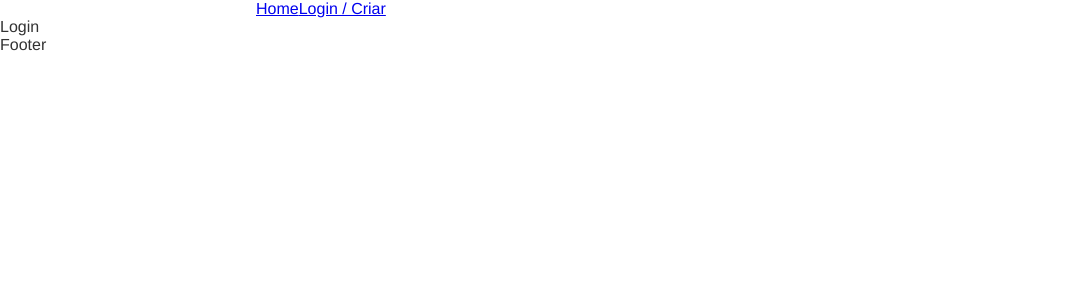
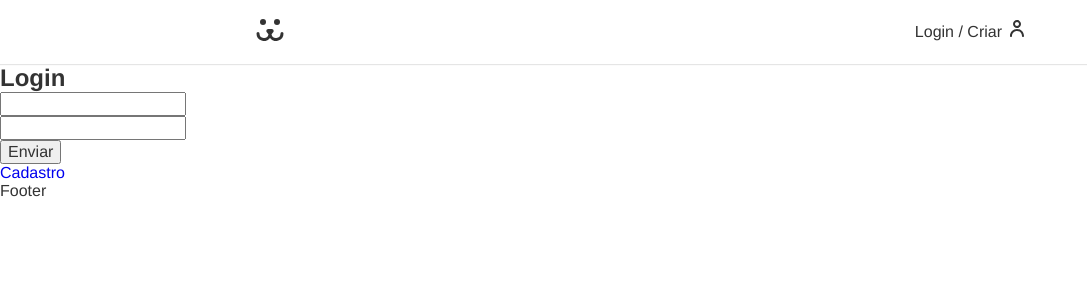
Before and after one commit to IlanVeras/dog, a React (Vite) app: page /login in a window 1280 px wide. Shown: the top 300 px of the page, without its empty margins (0-1087 px from the left). Built offline with nearby package versions, Linux system fonts and the light colour scheme.

Commit message:
Página de login feita

```diff
--- a/src/App.css
+++ b/src/App.css
@@ -3,6 +3,7 @@
 }
 
 body{
+    padding-top: 4rem;
     margin: 0px;
     color: #333;
     --type-first: Helvetica,Arial,sans-serif;
@@ -12,6 +13,10 @@ body{
 
 h1,h3,h3,h4,p{
     margin: 0px;
+}
+
+a{
+    text-decoration: none;
 }
 
 
@@ -30,6 +35,7 @@ button, input{
     display: block;
     font-size: 1rem;
     font-family: var(--type-first);
+    color: #333;
 }
 
 .container{
--- a/src/App.jsx
+++ b/src/App.jsx
@@ -15,7 +15,7 @@ function App() {
         <Header/>
           <Routes>
             <Route path="/" element={<Home/>}/>
-            <Route path="/login" element={<Login/>}/>
+            <Route path="/login/*" element={<Login/>}/>
           </Routes>
         <Footer/>
       </BrowserRouter>
--- a/src/Components/Header.jsx
+++ b/src/Components/Header.jsx
@@ -1,14 +1,24 @@
 import React from "react";
 import {Link} from "react-router-dom"
 import styles from "./Header.module.css"
+import Dogs from '../Assets/dogs.svg?react'
 
 export default function Header(){
     return(
-        <div className={styles.header}>
-            <nav className="container">
-                <Link to="/">Home</Link>
-                <Link to="/login">Login / Criar</Link>
+        <header className={styles.header}>
+            <nav className={`${styles.nav} container`}>
+                <Link
+                to="/"
+                aria-label="Dos - Home"
+                className={styles.logo}
+                ><Dogs/>
+                </Link>
+                <Link
+                to="/login"
+                className={styles.login}
+                >Login / Criar
+                </Link>
             </nav>
-        </div>
+        </header>
     )
 }
--- a/src/Components/Header.module.css
+++ b/src/Components/Header.module.css
@@ -0,0 +1,36 @@
+.header{
+    box-shadow: 0px 1px 1px rgba(0, 0, 0, 0.1);
+    position: fixed;
+    width: 100%;
+    z-index: 1000;
+    background-color: white;
+    top: 0px
+}
+
+.nav{
+    display: flex;
+    justify-content: space-between;
+    align-items: center;
+    height: 4rem;
+}
+
+.logo{
+    padding: 0.5rem 0;
+}
+
+.login{
+    color: #333;
+    display: flex;
+    align-items: center;
+}
+
+.login::after{
+    content: '';
+    display: inline-block;
+    width: 14px;
+    height: 17px;
+    background: url('../Assets/usuario.svg') no-repeat center center;
+    margin-left: 0.5rem;
+    position: relative;
+    top: -4px;
+}
--- a/src/Components/Login/Login.jsx
+++ b/src/Components/Login/Login.jsx
@@ -1,9 +1,19 @@
 import React from "react";
+import {Routes,Route} from "react-router-dom"
+import LoginForm from "./LoginForm";
+import LoginCreate from "./LoginCreate";
+import LoginPasswordLost from "./LoginPasswordLost";
+import LoginPasswordReset from "./LoginPasswordReset";
 
 export default function Login(){
     return(
         <div>
-            Login
+            <Routes>
+                <Route path="/" element={<LoginForm/>}/>
+                <Route path="criar" element={<LoginCreate/>}/>
+                <Route path="perdeu" element={<LoginPasswordLost/>}/>
+                <Route path="resetar" element={<LoginPasswordReset/>}/>
+            </Routes>
         </div>
     )
 }
--- /dev/null
+++ b/src/Components/Login/LoginCreate.jsx
@@ -0,0 +1,9 @@
+import React from "react";
+
+export default function LoginCreate(){
+    return(
+        <div>
+            Criar
+        </div>
+    )
+}
--- /dev/null
+++ b/src/Components/Login/LoginForm.jsx
@@ -0,0 +1,40 @@
+import React from "react"
+import { Link } from "react-router-dom"
+
+export default function LoginForm(){
+    const [username,setUsername] = React.useState('')
+    const [password,setPassword] = React.useState('')
+
+    function handleSubmit(event){
+        event.preventDefault()
+        fetch("https://dogsapi.origamid.dev/json/jwt-auth/v1/token", {
+            method: "POST",
+            headers: {
+                "Content-Type":"application/json",
+            },
+            body: JSON.stringify({username,password})
+        }).then((response) => {
+            console.log(response)
+            return response.json()
+        }).then((json) => {
+            console.log(json)
+        })
+    }
+    return(
+        <section>
+            <h1>Login</h1>
+            <form action="" onSubmit={(e) => handleSubmit(e)}>
+                <input
+                type="text"
+                value={username}
+                onChange={({target}) => setUsername(target.value)}/>
+                <input
+                type="text"
+                value={password}
+                onChange={({target}) => setPassword(target.value)}/>
+                <button type="submit">Enviar</button>
+            </form>
+            <Link to="/login/criar">Cadastro</Link>
+        </section>
+    )
+}
--- /dev/null
+++ b/src/Components/Login/LoginPasswordLost.jsx
@@ -0,0 +1,9 @@
+import React from "react";
+
+export default function LoginPasswordLost(){
+    return(
+        <div>
+            Perdeu a senha
+        </div>
+    )
+}
--- /dev/null
+++ b/src/Components/Login/LoginPasswordReset.jsx
@@ -0,0 +1,9 @@
+import React from "react";
+
+export default function LoginPasswordReset(){
+    return(
+        <div>
+            Resetar Senha
+        </div>
+    )
+}
```
